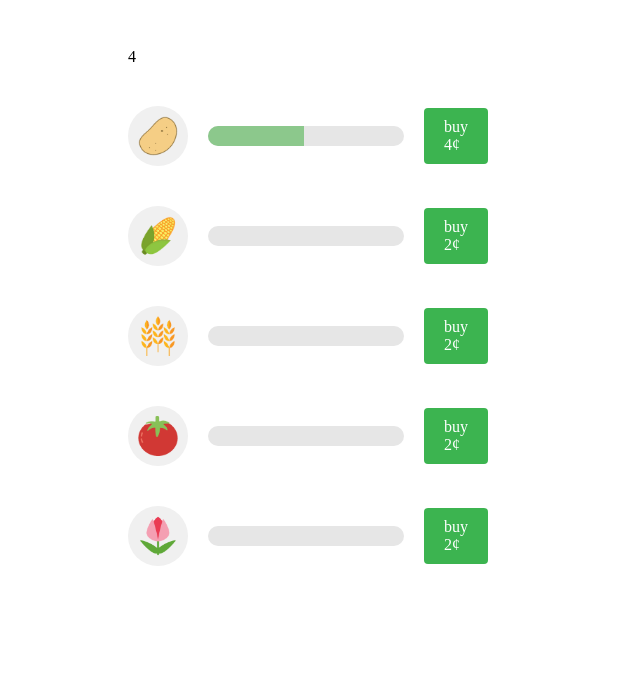
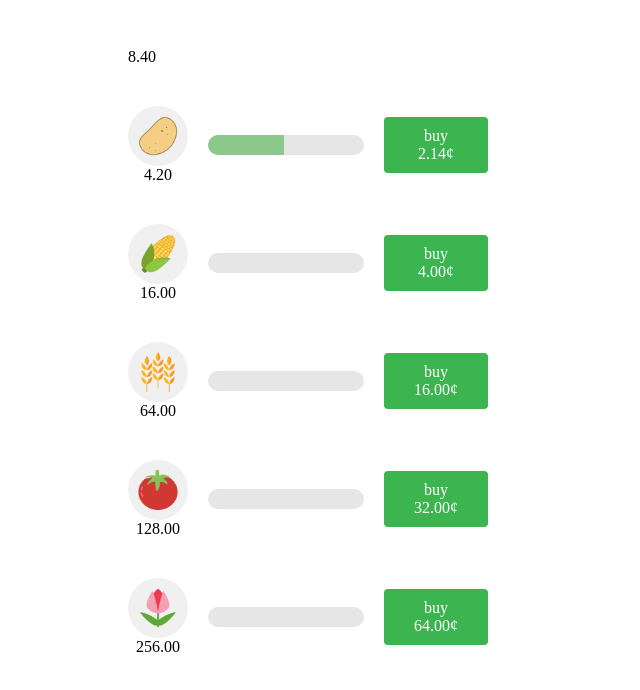
Before and after one commit to clinei/cropfarm, an Angular app: page / in a window 1280 px wide. Shown: the top 690 px of the page, without its empty margins (0-640 px from the left). Built offline with nearby package versions, Linux system fonts and the light colour scheme.

Commit message:
updated worth and upgrade scaling to resemble an actual game

```diff
--- a/src/app/app.component.html
+++ b/src/app/app.component.html
@@ -5,7 +5,7 @@
       <div class='credits'></div>
     </div>
     <div class='layout-v side-right'>
-      <div>{{controller.funds.amount}}</div>
+      <div>{{ controller.funds.amount | number:'1.2-2' }}</div>
       <div *ngFor='let crop of controller.data'>
         <app-crop-item [data]='crop'></app-crop-item>
       </div>
--- a/src/app/button/button.component.css
+++ b/src/app/button/button.component.css
@@ -1,7 +1,11 @@
 .button {
   user-select: none;
   cursor: pointer;
+  display: flex;
+  flex-direction: column;
+  align-items: center;
 
+  width: 4em;
   padding: 10px 20px;
   border-radius: 4px;
 }
--- a/src/app/button/button.component.html
+++ b/src/app/button/button.component.html
@@ -1,4 +1,4 @@
 <div class='button' (click)='onClick()' [ngStyle]='{ "background-color": background, "color": color }'>
   <div>{{ text }}</div>
-  <div>{{ price }}¢</div>
+  <div>{{ price | number:'1.2-2' }}¢</div>
 </div>
--- a/src/app/controller.ts
+++ b/src/app/controller.ts
@@ -4,15 +4,16 @@ import { Stock } from './stock';
 import { CropData } from './crop.data';
 import { UpgradeLogic } from './upgrade.logic';
 import { Progressor } from './progressor';
+import { WorthLogic } from './worth.logic';
 
 export class Controller {
   funds: Stock = new Stock();
   data: CropData[] = [
-    new CropData('Potato', 1,  2,  'assets/potato.png', new UpgradeLogic(2, 1), new Progressor(0,  2, 1), this),
-    new CropData('Corn',   0,  4,  'assets/corn.png',   new UpgradeLogic(2, 1), new Progressor(0,  4, 1), this),
-    new CropData('Wheat',  0,  8,  'assets/wheat.png',  new UpgradeLogic(2, 1), new Progressor(0,  8, 1), this),
-    new CropData('Tomato', 0, 16,  'assets/tomato.png', new UpgradeLogic(2, 1), new Progressor(0, 16, 1), this),
-    new CropData('Tulip',  0, 32,  'assets/tulip.png',  new UpgradeLogic(2, 1), new Progressor(0, 32, 1), this),
+    new CropData('Potato', 1,  4,  'assets/potato.png', new UpgradeLogic(2),   new WorthLogic(), new Progressor(0,  2, 1), this),
+    new CropData('Corn',   0,  16,  'assets/corn.png',   new UpgradeLogic(4),   new WorthLogic(), new Progressor(0,  4, 1), this),
+    new CropData('Wheat',  0,  64,  'assets/wheat.png',  new UpgradeLogic(16),  new WorthLogic(), new Progressor(0,  6, 1), this),
+    new CropData('Tomato', 0, 128,  'assets/tomato.png', new UpgradeLogic(32),  new WorthLogic(), new Progressor(0, 8, 1), this),
+    new CropData('Tulip',  0, 256,  'assets/tulip.png',  new UpgradeLogic(64), new WorthLogic(), new Progressor(0, 10, 1), this),
   ];
 
   private prevTime: number;
@@ -45,7 +46,7 @@ export class Controller {
       if (data.level) {
         const doneAmount = data.progressor.update(deltaTime);
         if (doneAmount) {
-          this.funds.deposit(data.baseWorth * doneAmount);
+          this.funds.deposit(data.worth * doneAmount);
         }
       }
     }
--- a/src/app/crop-item/crop-item.component.html
+++ b/src/app/crop-item/crop-item.component.html
@@ -1,6 +1,11 @@
 <div class='wrapper'>
-  <div class='badge'>
-    <img [src]='data.imageURL' height=40 width=40 />
+  <div style='display: flex; flex-direction: column; align-items: center'>
+    <div class='badge'>
+      <img [src]='data.imageURL' height=40 width=40 />
+    </div>
+    <div>
+      {{ data.worth | number:'1.2-2' }}
+    </div>
   </div>
   <app-progressbar [curr]='data.progressor.curr' [target]='data.progressor.target'></app-progressbar>
   <app-button text='buy' [price]='data.upgradePrice' [onClick]='data.upgrade.bind(data)'></app-button>
--- a/src/app/crop.data.ts
+++ b/src/app/crop.data.ts
@@ -1,6 +1,7 @@
 import { UpgradeLogic } from './upgrade.logic';
 import { Progressor } from './progressor';
 import { Controller } from './controller';
+import { WorthLogic } from './worth.logic';
 
 export class CropData {
   name: string;
@@ -8,6 +9,7 @@ export class CropData {
   baseWorth: number;
   imageURL: string;
   upgradeLogic: UpgradeLogic;
+  worthLogic: WorthLogic;
   progressor: Progressor;
   upgradePrice: number;
   controller: Controller;
@@ -18,6 +20,7 @@ export class CropData {
     baseWorth: number,
     imageURL: string,
     upgradeLogic: UpgradeLogic,
+    worthLogic: WorthLogic,
     progressor: Progressor,
     controller: Controller,
   ) {
@@ -26,6 +29,7 @@ export class CropData {
     this.baseWorth = baseWorth;
     this.imageURL = imageURL;
     this.upgradeLogic = upgradeLogic;
+    this.worthLogic = worthLogic;
     this.progressor = progressor;
     this.controller = controller;
 
@@ -40,4 +44,8 @@ export class CropData {
     }
     catch (e) {}
   }
+
+  get worth() {
+    return this.worthLogic.getWorth(this.baseWorth, this.level);
+  }
 }
--- a/src/app/upgrade.logic.ts
+++ b/src/app/upgrade.logic.ts
@@ -6,13 +6,13 @@ export class UpgradeLogic {
 
   constructor(
     basePrice: number,
-    scaleFactor: number,
+    scaleFactor: number = 0.1,
   ) {
     this.basePrice = basePrice;
     this.scaleFactor = scaleFactor;
   }
 
   upgradeTo(level): number {
-    return Math.pow(this.basePrice, 1 + level * this.scaleFactor);
+    return Math.round(Math.pow(this.basePrice, 1 + level * this.scaleFactor) * 100) / 100;
   }
 }
--- /dev/null
+++ b/src/app/worth.logic.ts
@@ -0,0 +1,13 @@
+export class WorthLogic {
+  scaleFactor: number;
+
+  constructor(
+    scaleFactor: number = 0.07,
+  ) {
+    this.scaleFactor = scaleFactor;
+  }
+
+  getWorth(baseWorth, level) {
+    return Math.round(Math.pow(baseWorth, 1 + level * this.scaleFactor / 2) * 100) / 100;
+  }
+}
```
